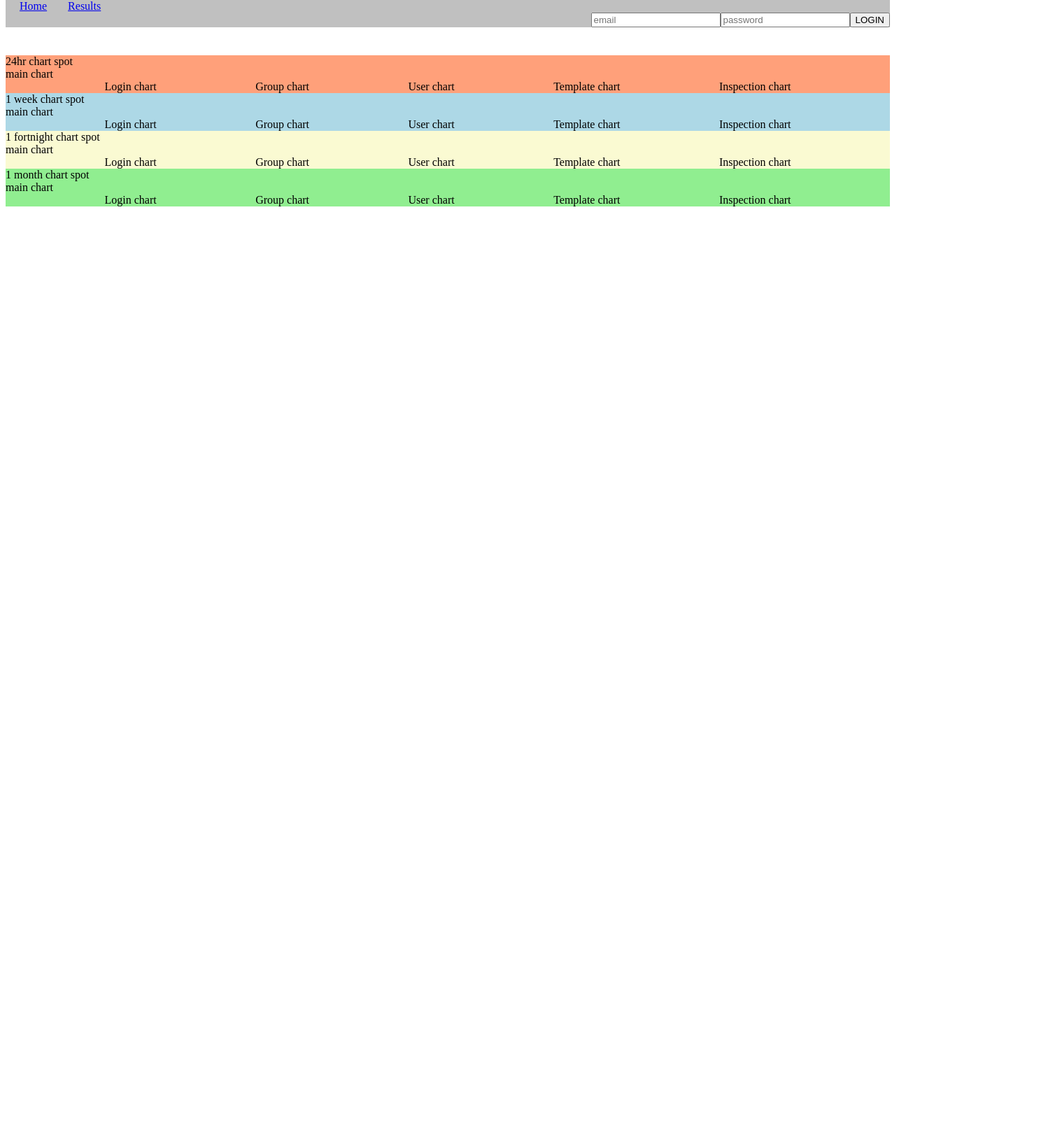
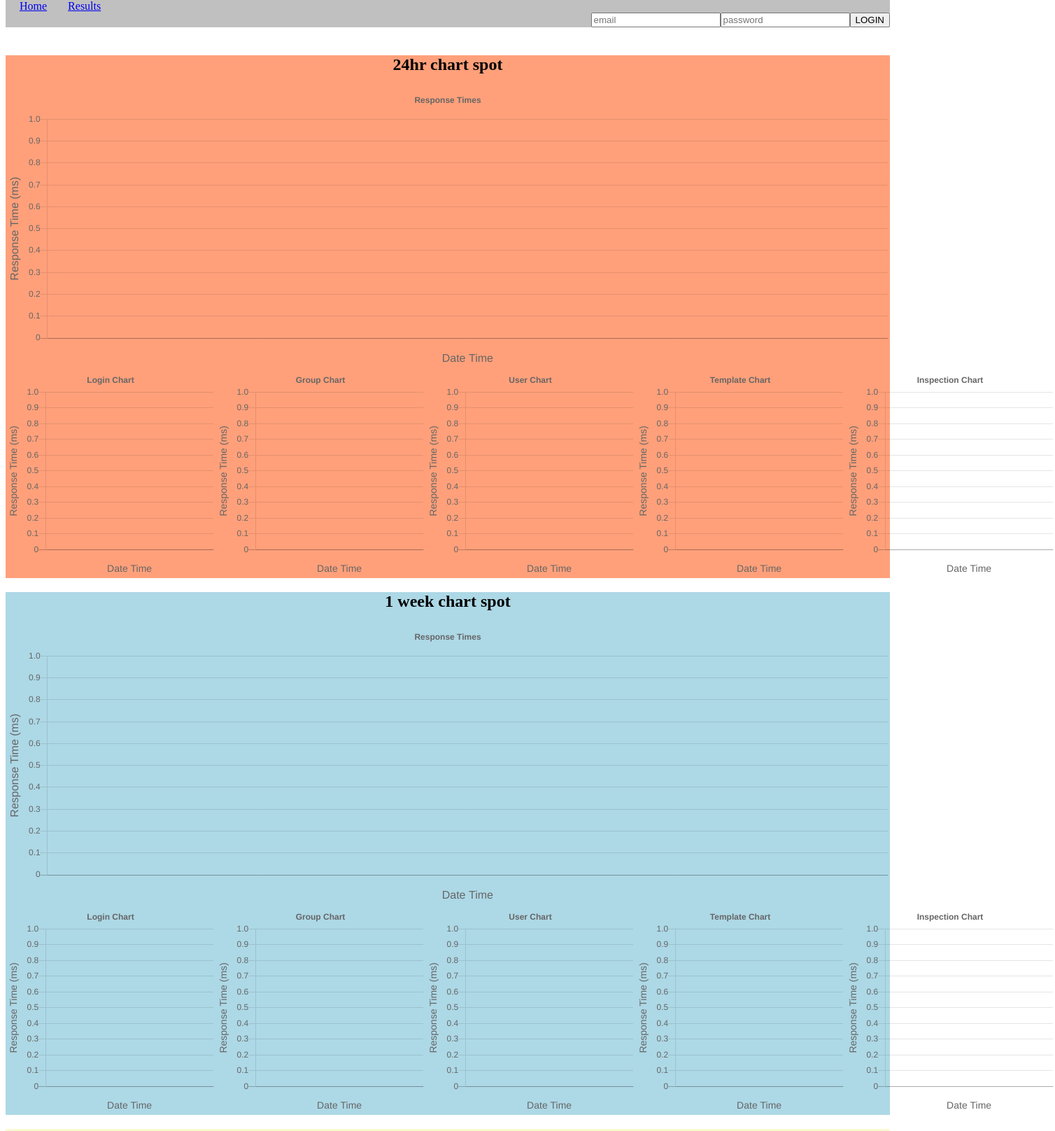
Before and after one commit to rheal3/ApiResponseTest, a React (Create React App) app in the folder react-postgres/: page /results_history in a window 1280 px wide. Shown: the part 8-1624 px from the top of the page at 70% size, 1508 px wide, since content can reach past the window. Before the commit the page ends 800 px from the top, so only its background shows below. Built offline with nearby package versions, Linux system fonts and the light colour scheme.

Commit message:
added layout for results page

```diff
--- a/react-postgres/src/components/Results/Results.js
+++ b/react-postgres/src/components/Results/Results.js
@@ -1,125 +1,128 @@
 import React from 'react'
+
+import MainChart from '../Charts/MainChart'
+import SideChart from '../Charts/sideChart'
 
 const Results = () => {
 // will need to get the required data for each of the charts and setup in format that chart can read from
     return (
         <div>
             <div style={{backgroundColor: 'lightsalmon'}}>
-                24hr chart spot
+                <h2 style={{textAlign: 'center'}}>24hr chart spot</h2>
 
                 <div>
-                    main chart
+                    <MainChart/>
                 </div>
 
                 <div style={{ display: 'flex', flexDirection: 'row', justifyContent: 'space-evenly', flexWrap: 'nowrap' }}>
                     <div style={{ textAlign: 'center' }}>
-                        Login chart
+                        <SideChart title={"Login Chart"}/>
                     </div>
 
                     <div style={{ textAlign: 'center' }}>
-                       Group chart
+                        <SideChart title={"Group Chart"}/>
                     </div>
 
                     <div style={{ textAlign: 'center' }}>
-                       User chart
+                        <SideChart title={"User Chart"}/>
                     </div>
 
                     <div style={{ textAlign: 'center' }}>
-                       Template chart
+                        <SideChart title={"Template Chart"}/>
                     </div>
 
                     <div style={{ textAlign: 'center' }}>
-                        Inspection chart
+                        <SideChart title={"Inspection Chart"}/>
                     </div>
                 </div>
             </div>
 
             <div  style={{backgroundColor: 'lightblue'}}>
-                1 week chart spot
+                <h2 style={{textAlign: 'center'}}>1 week chart spot</h2>
 
                 <div>
-                    main chart
+                    <MainChart/>
                 </div>
 
                 <div style={{ display: 'flex', flexDirection: 'row', justifyContent: 'space-evenly', flexWrap: 'nowrap' }}>
                     <div style={{ textAlign: 'center' }}>
-                        Login chart
+                        <SideChart title={"Login Chart"}/>
                     </div>
 
                     <div style={{ textAlign: 'center' }}>
-                       Group chart
+                        <SideChart title={"Group Chart"}/>
                     </div>
 
                     <div style={{ textAlign: 'center' }}>
-                       User chart
+                        <SideChart title={"User Chart"}/>
                     </div>
 
                     <div style={{ textAlign: 'center' }}>
-                       Template chart
+                        <SideChart title={"Template Chart"}/>
                     </div>
 
                     <div style={{ textAlign: 'center' }}>
-                        Inspection chart
+                        <SideChart title={"Inspection Chart"}/>
                     </div>
                 </div>
             </div>
 
             <div style={{backgroundColor: 'lightgoldenrodyellow'}}>
-                1 fortnight chart spot
+                <h2 style={{textAlign: 'center'}}>1 fortnight chart spot</h2>
 
                 <div>
-                    main chart
+                    <MainChart/>
                 </div>
 
                 <div style={{ display: 'flex', flexDirection: 'row', justifyContent: 'space-evenly', flexWrap: 'nowrap' }}>
                     <div style={{ textAlign: 'center' }}>
-                        Login chart
+                        <SideChart title={"Login Chart"}/>
                     </div>
 
                     <div style={{ textAlign: 'center' }}>
-                       Group chart
+                        <SideChart title={"Group Chart"}/>
                     </div>
 
                     <div style={{ textAlign: 'center' }}>
-                       User chart
+                        <SideChart title={"User Chart"}/>
                     </div>
 
                     <div style={{ textAlign: 'center' }}>
-                       Template chart
+                        <SideChart title={"Template Chart"}/>
                     </div>
 
                     <div style={{ textAlign: 'center' }}>
-                        Inspection chart
+                        <SideChart title={"Inspection Chart"}/>
                     </div>
                 </div>
             </div>
 
             <div style={{backgroundColor: 'lightgreen'}}>
-                1 month chart spot
+                <h2 style={{textAlign: 'center'}}>1 month chart spot</h2>
 
                 <div>
-                    main chart
+                    <MainChart/>
                 </div>
 
                 <div style={{ display: 'flex', flexDirection: 'row', justifyContent: 'space-evenly', flexWrap: 'nowrap' }}>
                     <div style={{ textAlign: 'center' }}>
-                        Login chart
+                        <SideChart title={"Login Chart"}/>
                     </div>
 
                     <div style={{ textAlign: 'center' }}>
-                       Group chart
+                        <SideChart title={"Group Chart"}/>
                     </div>
 
                     <div style={{ textAlign: 'center' }}>
-                       User chart
+                        <SideChart title={"User Chart"}/>
                     </div>
 
                     <div style={{ textAlign: 'center' }}>
-                       Template chart
+                        <SideChart title={"Template Chart"}/>
                     </div>
 
                     <div style={{ textAlign: 'center' }}>
-                        Inspection chart
+                        <SideChart title={"Inspection Chart"}/>
                     </div>
                 </div>
             </div>
```
